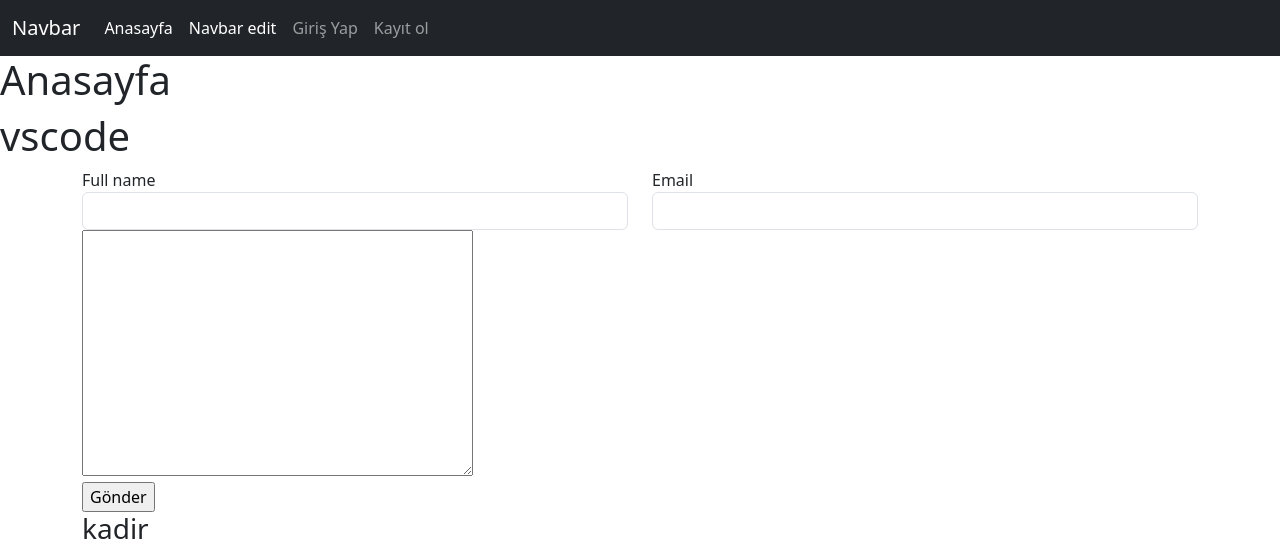
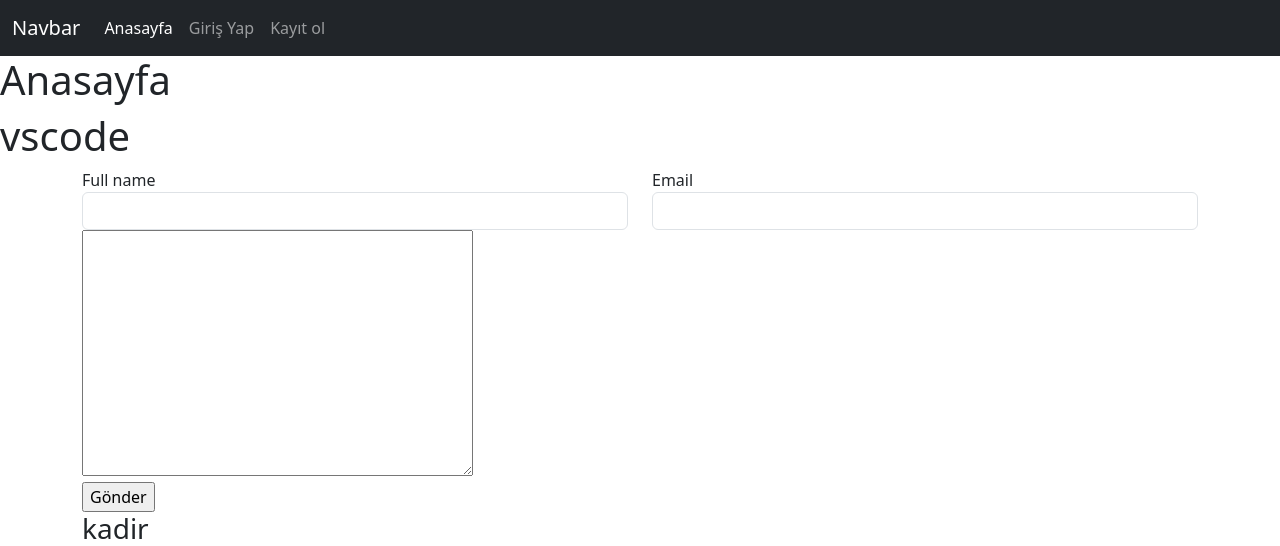
Before and after one commit to Akdrkzl/djangoComment-Haftasonu, a Django app: page /home/ in a window 1280 px wide. Shown: the top 546 px of the page. Run offline with Django 4.2, Linux system fonts and the light colour scheme; data comes from the database, SQL or seed files in the repository; some libraries are stand-ins or nearby versions.

Commit message:
Update _navbar.html

```diff
--- a/templates/partials/_navbar.html
+++ b/templates/partials/_navbar.html
@@ -8,10 +8,6 @@
         <ul class="navbar-nav">
           <li class="nav-item">
             <a class="nav-link active" aria-current="page" href="/">Anasayfa</a>
-          </li>
-          <li class="nav-item">
-            <a class="nav-link active" aria-current="page" href="/">Navbar edit</a>
-          </li>
           {% if request.user.is_authenticated %}
           <li class="nav-item">
             <a class="nav-link" href="{% url 'logout' %}">Çıkış Yap</a>
```
